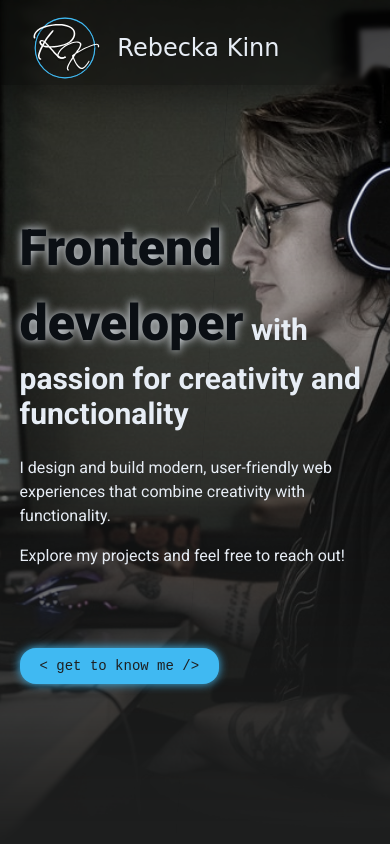
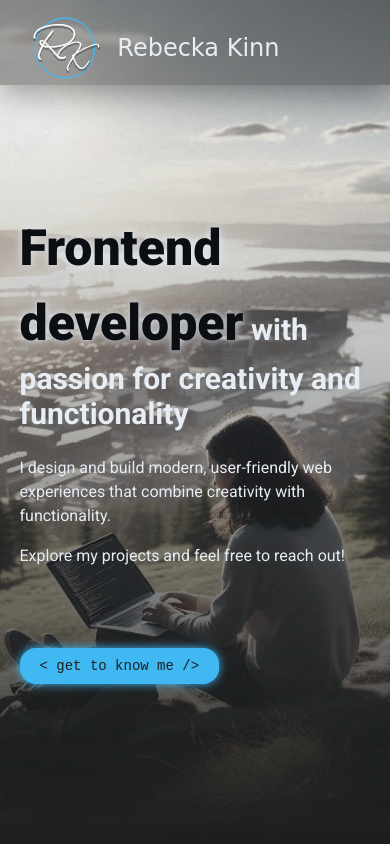
Before and after one commit to RebeckaKinn/rk.dev, a plain HTML site: page index.html in a window 390 px wide. Shown: the top 844 px of the page. Drawn offline with Linux system fonts and the light colour scheme; a web font is replaced by a local one.

Commit message:
Update components.css

```diff
--- a/style/components.css
+++ b/style/components.css
@@ -133,7 +133,7 @@ a {
     background-size: cover;
     background-position: center center;
     filter: grayscale(70%);
-
+    clip-path: none;
     -webkit-mask-image: linear-gradient(to bottom, var(--bg) 20%, transparent);
     mask-image: linear-gradient(to bottom, var(--bg) 20%, transparent);
 
@@ -166,6 +166,12 @@ a {
   .profile-circle img {
     max-height: 400px;
   }
+  .banner::before,
+  .banner::after {
+    background-image: var(--banner_img);
+    -webkit-mask-image: linear-gradient(to bottom, var(--bg) -20%, transparent);
+    mask-image: linear-gradient(to bottom, var(--bg) -20%, transparent);
+  }
   .banner {
     height: 100vh;
   }
```
